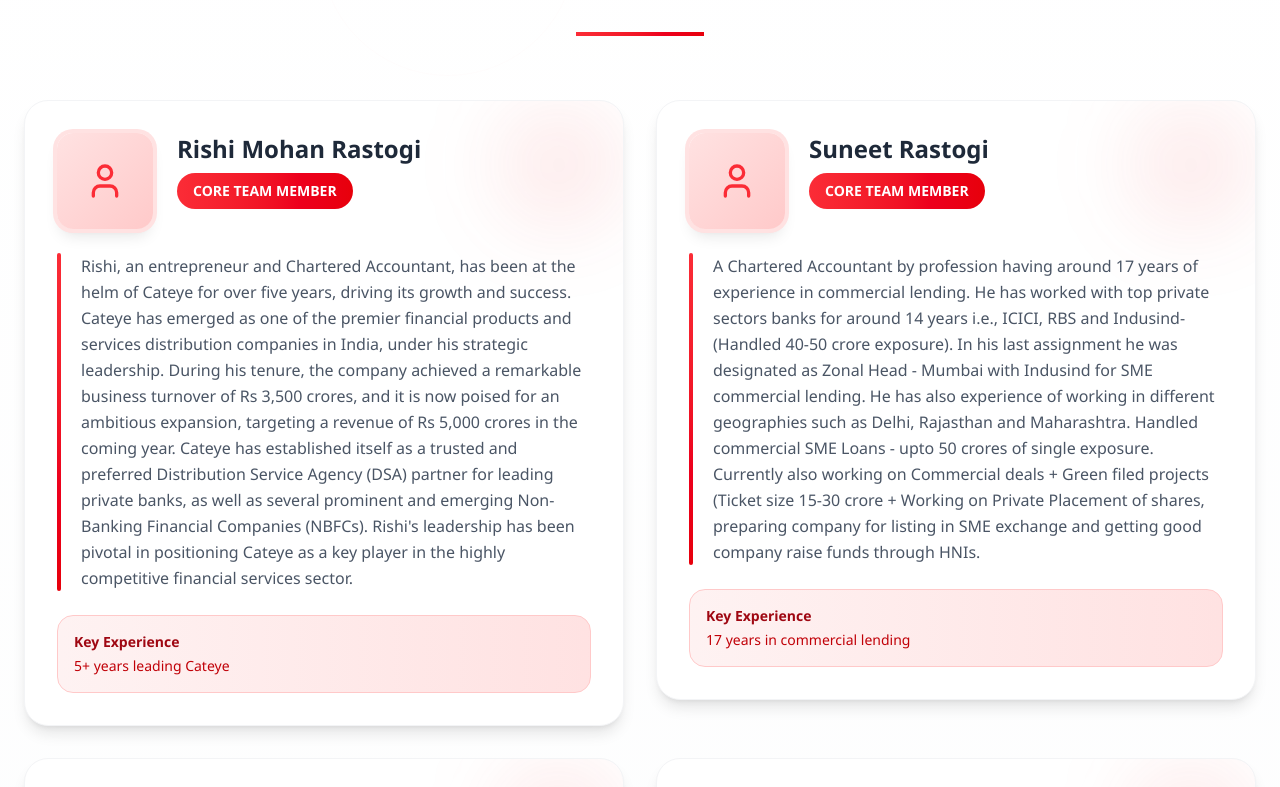
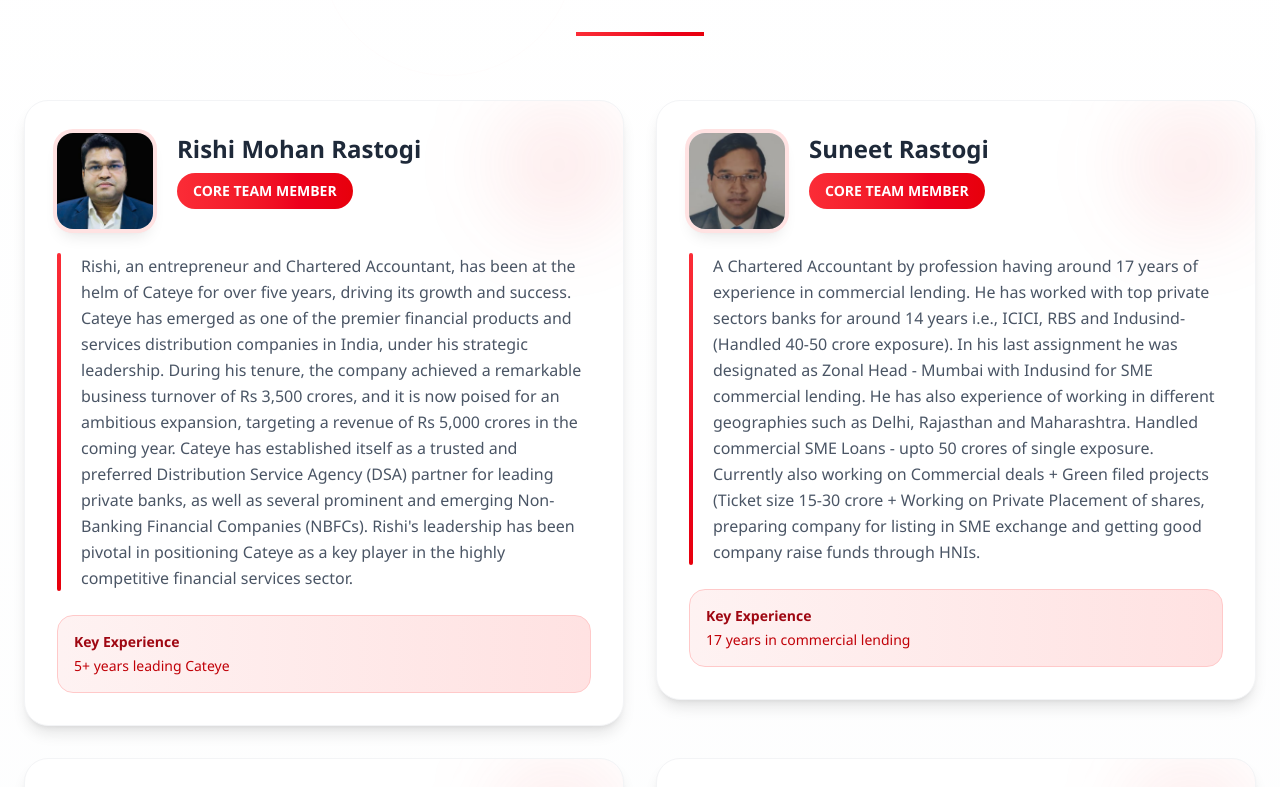
Before and after one commit to deploy-lk/catfin-website-v2, a Next.js app: page /about in a window 1280 px wide. Shown: the part 960-1747 px from the top of the page. Built offline with nearby package versions, Linux system fonts and the light colour scheme.

Commit message:
fix:added about page team images

```diff
--- a/app/about/team-section.tsx
+++ b/app/about/team-section.tsx
@@ -1,7 +1,7 @@
 "use client";
 
 import { motion } from "framer-motion";
-import { User } from "lucide-react";
+import Image from "next/image";
 // import { Linkedin, Mail, Phone } from "lucide-react"
 import { teamData } from "./team-data";
 
@@ -59,17 +59,14 @@
                       className="relative"
                     >
                       <div className="w-24 h-24 rounded-2xl overflow-hidden shadow-lg ring-4 ring-red-100 group-hover:ring-red-200 transition-all duration-300">
-                        {/* <Image
+                        <Image
                           src={member.image || "/placeholder.svg"}
                           alt={`${member.name} - ${member.position}`}
                           width={96}
                           height={96}
                           className="w-full h-full object-cover"
                           priority={index < 4}
-                        /> */}
-                        <div className="w-full h-full bg-gradient-to-br from-red-100 to-red-200 flex items-center justify-center">
-                          <User className="w-10 h-10 text-red-500" />
-                        </div>
+                        />
                       </div>
                     </motion.div>
 
```
